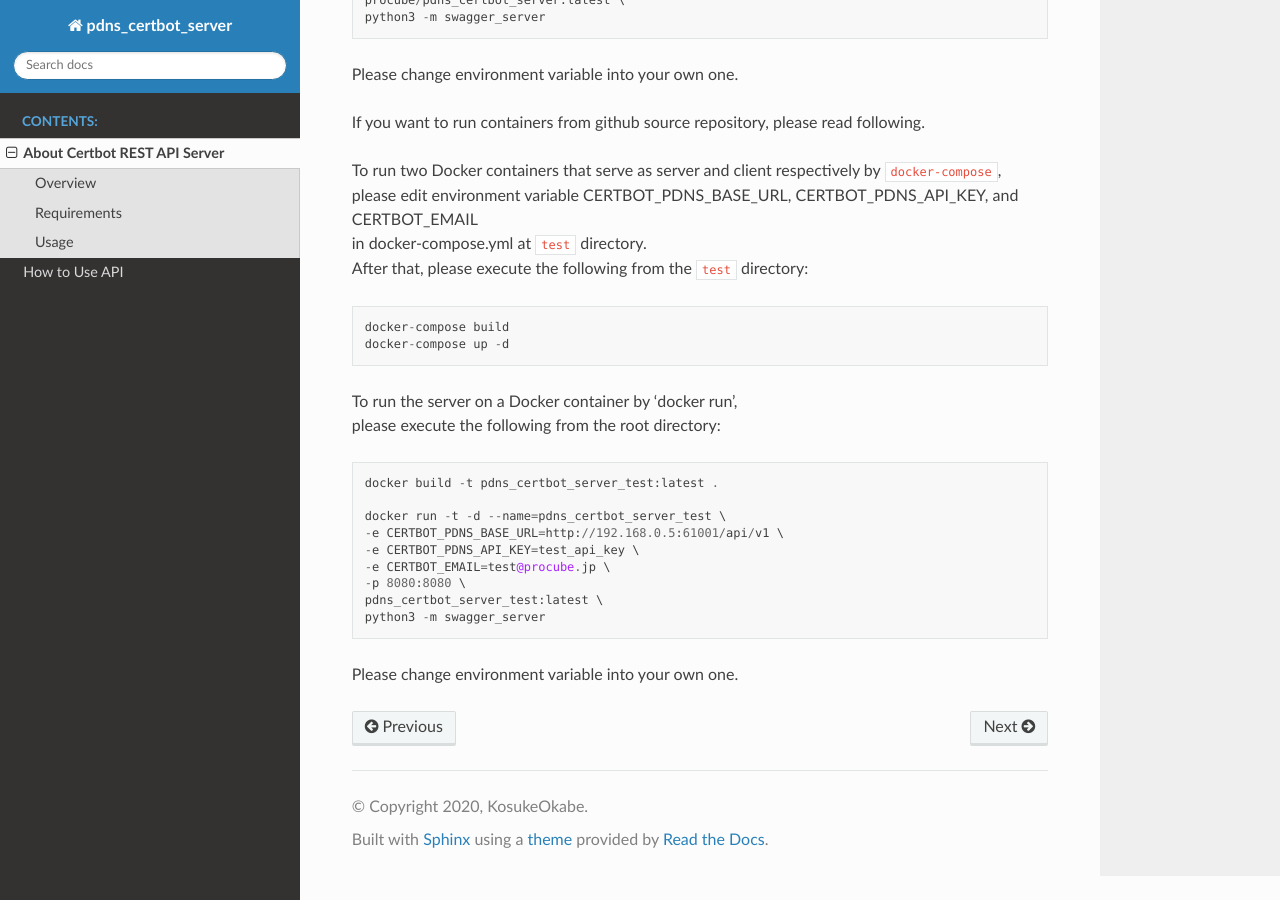
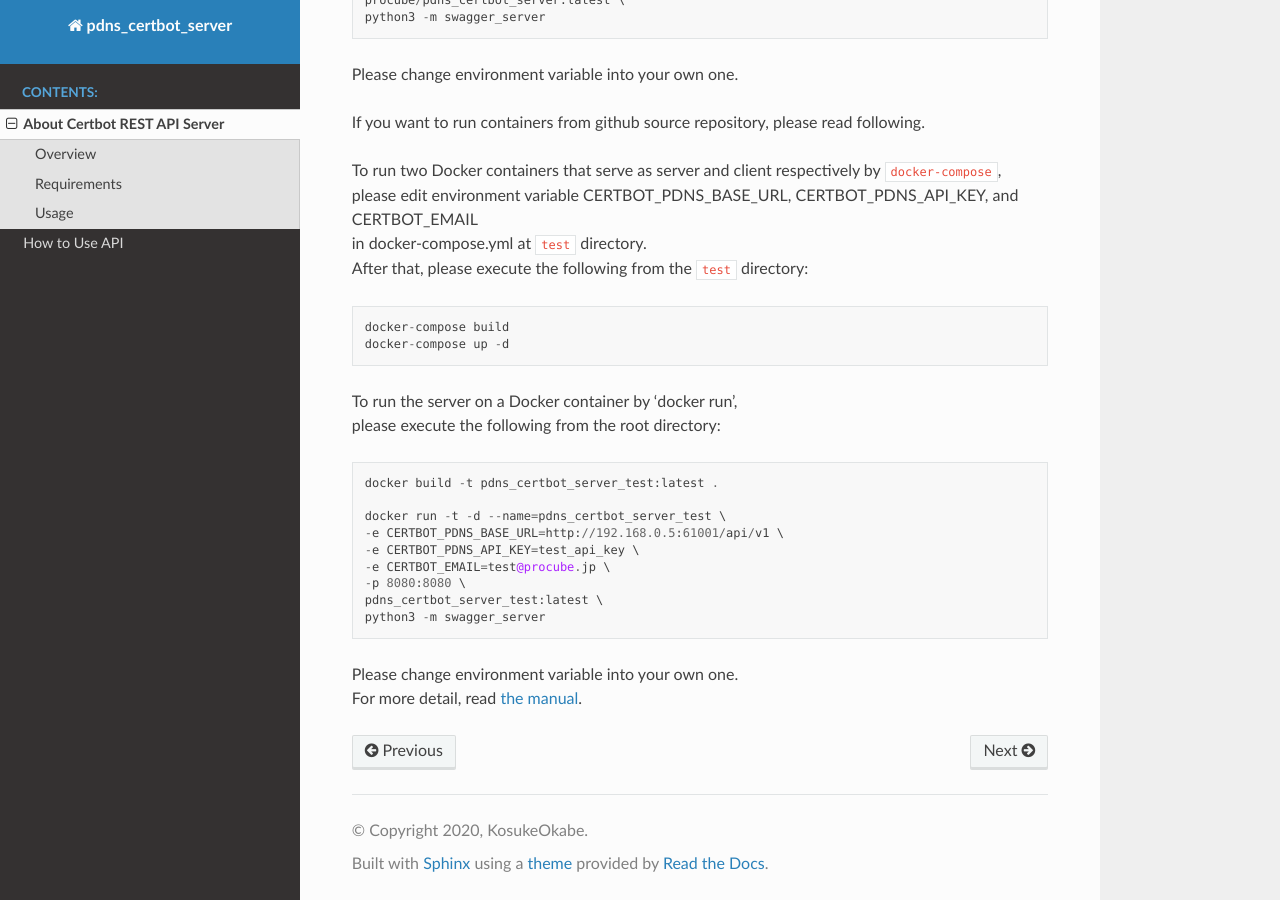
Before and after one commit to procube-open/pdns_certbot_server, a Sphinx documentation site: the page built from docs/overview.rst, in a window 1280 px wide and 900 px high, scrolled down 658 px. Built offline with Sphinx 7.4.7 and the Read the Docs theme 2.0.0, drawn with Linux system fonts in a browser that asks for light colours; part of the change alters nothing that is shown.

````diff
--- a/README.md
+++ b/README.md
@@ -53,3 +53,4 @@ python3 -m swagger_server
 ```
 
 Please change environment variable into your own one.
+For more detail, read [the manual](pdns-certbot-server.readthedocs.io).
--- a/docs/_templates/globaltoc.html
+++ b/docs/_templates/globaltoc.html
@@ -1,7 +1,9 @@
 <div id="toc" class="sidebarRow">
+<h3><a href="pdns-certbot-server.readthedocs.io">PDNS Certbot Server</a></h3>
+
 <h3><a href="{{ pathto(master_doc) }}">Contents:</a></h3>
 {%- if sphinx_version[:3] >= '1.2' %}
-{{ toctree (maxdepth=3, collapse=False, includehidden=True) }}
+{{ toctree (maxdepth=3, collapse=False, includehidden=False) }}
 {% else %}
 {{ toctree(maxdepth=3, collapse=False) }}
 {% endif %}
--- /dev/null
+++ b/docs/_templates/layout.html
@@ -0,0 +1,10 @@
+{% extends "!layout.html" %}
+{% block sidebartoc %}
+    <h3>Contents:</h3>
+    {%- if sphinx_version[:3] >= '1.2' %}
+    {{ toctree (maxdepth=3, includehidden=True) }}
+    {% else %}
+    {{ toctree(maxdepth=3) }}
+    {% endif %}
+{{ super() }}
+{% endblock %}
--- a/docs/conf.py
+++ b/docs/conf.py
@@ -53,8 +53,8 @@ html_theme = 'sphinx_rtd_theme'
 # Add any paths that contain custom static files (such as style sheets) here,
 # relative to this directory. They are copied after the builtin static files,
 # so a file named "default.css" will overwrite the builtin "default.css".
-html_static_path = ['_statics', '_templates']
+html_static_path = ['_templates']
 
 html_sidebars = {
-    '**': ['globaltoc.html', 'relations.html', 'sourcelink.html', 'searchbox.html'],
+    '**': ['sourcelink.html', 'searchbox.html'],
 }
````
Also changed, not shown: docs/_templates/localtoc.html (added), docs/_templates/searchbox.html (added), docs/_templates/sourcelink.html (added), 1 other file.
